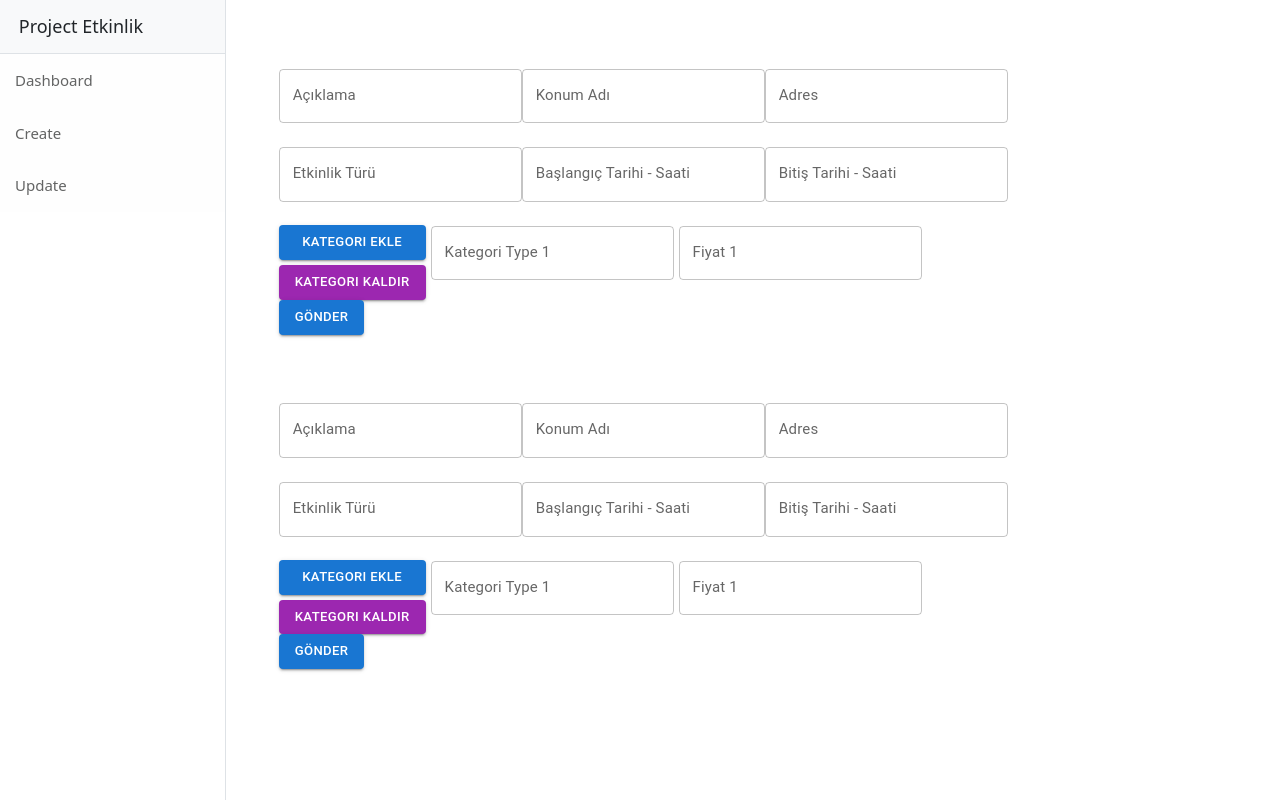
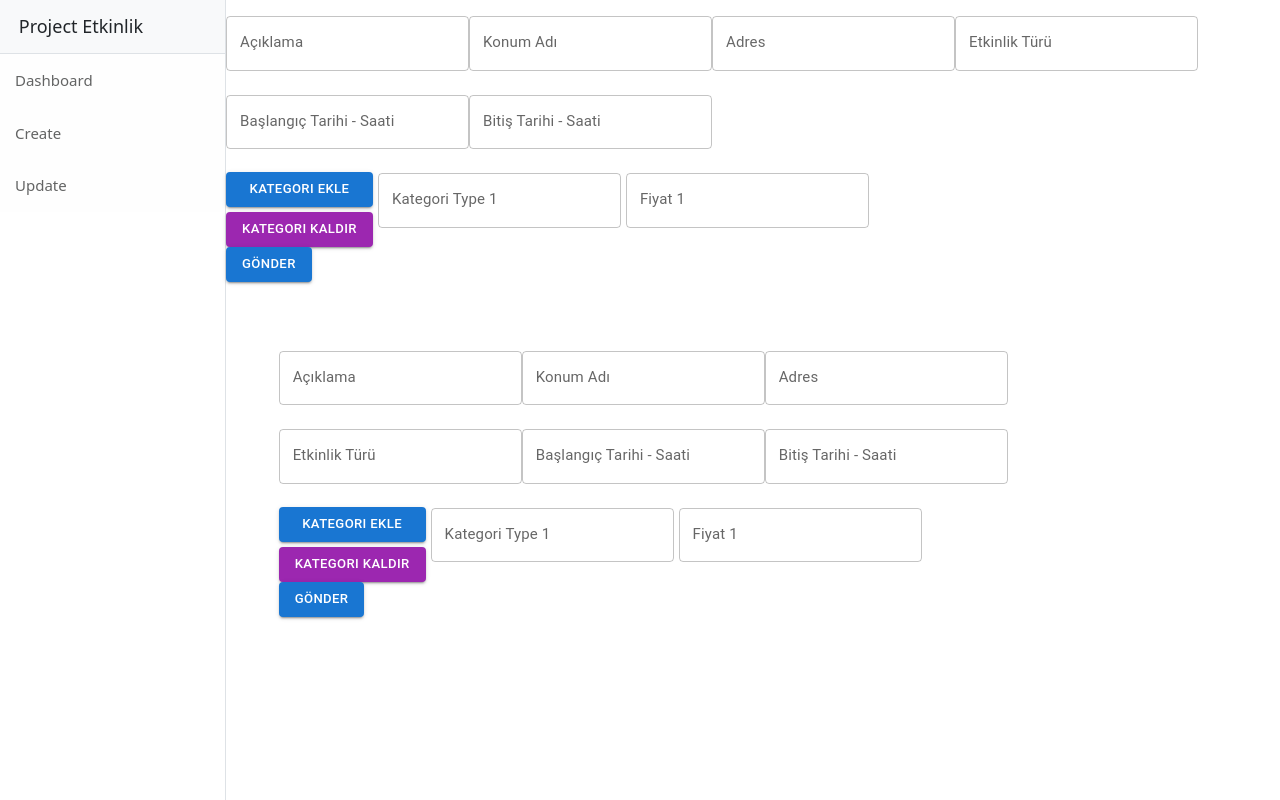
Before and after one commit to erdemburak/techcareer-project-etkinlik, a React (Create React App) app: page /admin/create in a window 1280 px wide. Built offline with nearby package versions, Linux system fonts and the light colour scheme; no server answers.

Commit message:
create etkinlik sayfasında düzenleme yapıldı

```diff
--- a/src/components/content/adminPanel/adminPages/CreateEtkinlik.jsx
+++ b/src/components/content/adminPanel/adminPages/CreateEtkinlik.jsx
@@ -58,7 +58,7 @@ function CreateEtkinlik() {
     return (<>
 
 
-        <form onSubmit={formik.handleSubmit} style={{ margin: '5%' }}>
+        <form onSubmit={formik.handleSubmit}>
             <TextField
                 id="aciklama"
                 label="Açıklama"
```
